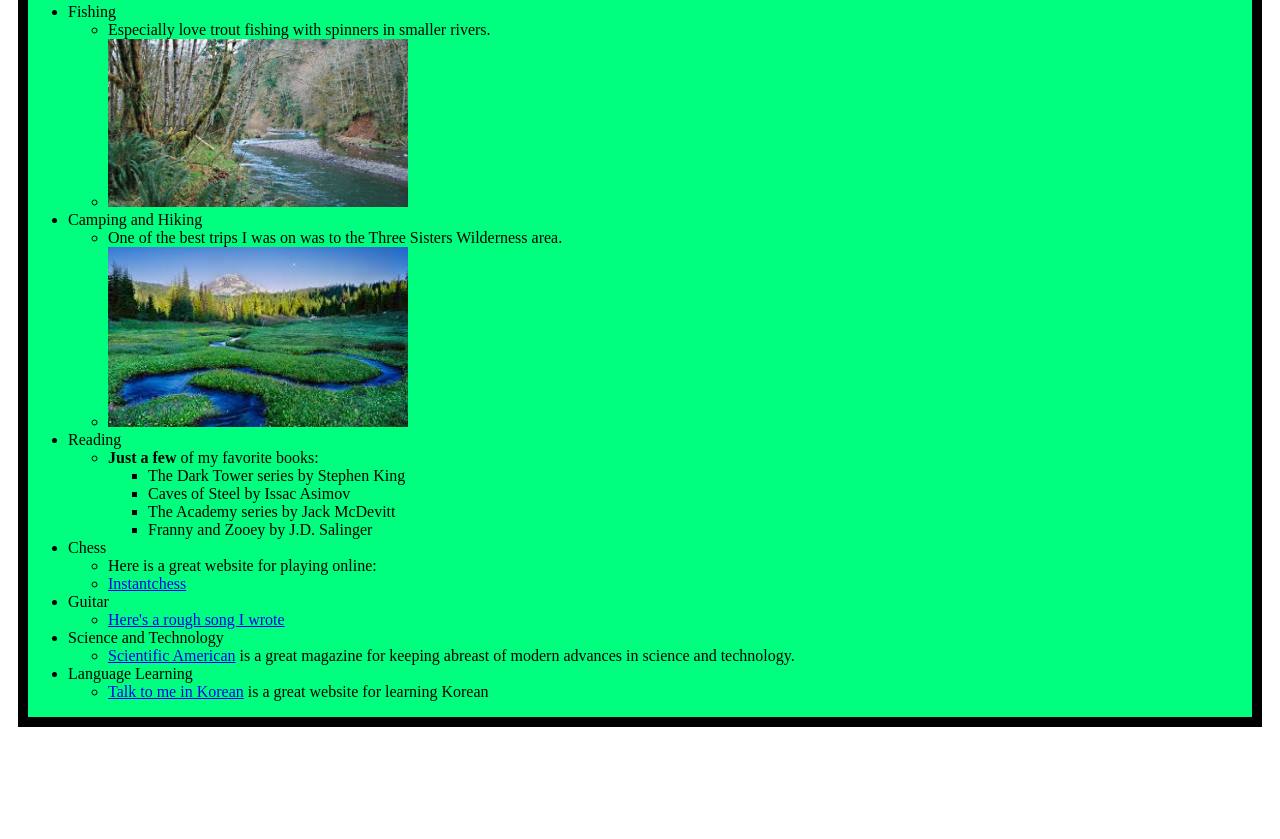
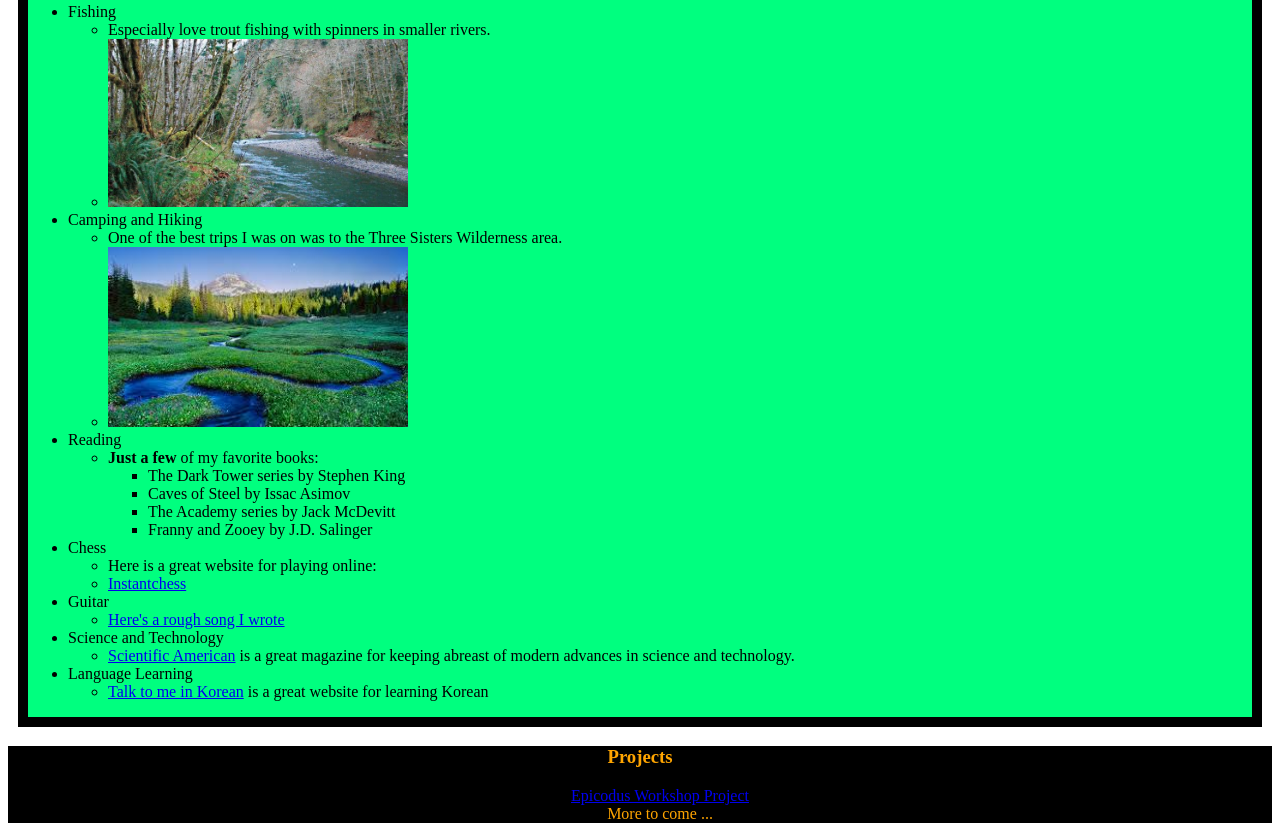
Before and after one commit to alexanserg/Portfolio-Project, a plain HTML site: page index.html in a window 1280 px wide. Shown: the part 1094-1933 px from the top of the page. Before the commit the page ends 1831 px from the top, so only its background shows below. Drawn offline with Linux system fonts and the light colour scheme.

Commit message:
add projects

```diff
--- a/css/styles.css
+++ b/css/styles.css
@@ -23,6 +23,15 @@
   margin: 10px;
 }
 
+.projects {
+  background-color: black;
+  color: orange;
+  text-align: center;
+}
+
+.plain {
+  list-style: none;
+}
 #my-pic {
   float: right;
   padding: 25px;
@@ -38,7 +47,9 @@
   width: 300px;
 }
 
-
+#project-header {
+  color: orange;
+}
 
 h1 {
   text-align: center;
@@ -48,3 +59,7 @@ h2 {
   text-align: center;
   font-family: fantasy;
 }
+
+span {
+  font-weight: bold;
+}
--- a/index.html
+++ b/index.html
@@ -14,7 +14,7 @@
 
     <div class="bio">
       <h3>Bio</h3>
-      <p>Originally born in Farmington, NM, I was raised in Farmington, Durango, Colorado, and Adelaide, South Australia. I moved to Portland Oregon with my family in 1996, and after moving around the country a bit I returned to stay as an adult in 1999. I volunteered for the Army as an Oregonian in 2002, and after being honorably discharged in 2004, I attended Portland State University where I obtained a BA in philosophy in 2005.</p>
+      <p>Originally born in Farmington, NM, I was raised in Farmington, Durango, Colorado, and Adelaide, South Australia. I moved to Portland Oregon with my family in 1996, and after moving around the country a bit I returned to stay as an adult in 1999. I volunteered for the Army <span class="span">as an Oregonian</span> in 2002, and after being honorably discharged in 2004, I attended Portland State University where I obtained a BA in philosophy in 2005.</p>
       <p>Currently enrolled in Epicodus, I am <em>excited to learn</em> how to program and become a web developer.</p>
     </div>
 
@@ -106,6 +106,15 @@
       </ul>
     </div>
 
+    <div class="projects">
+      <h3 id="project-header">Projects</h3>
+      <ul class="plain">
+        <li><a href="https://alexanserg.github.io/intro-repo/">Epicodus Workshop Project</a></li>
+        <li>More to come ...</li>
+
+       </ul>
+    </div>
+
 
 
 
```
